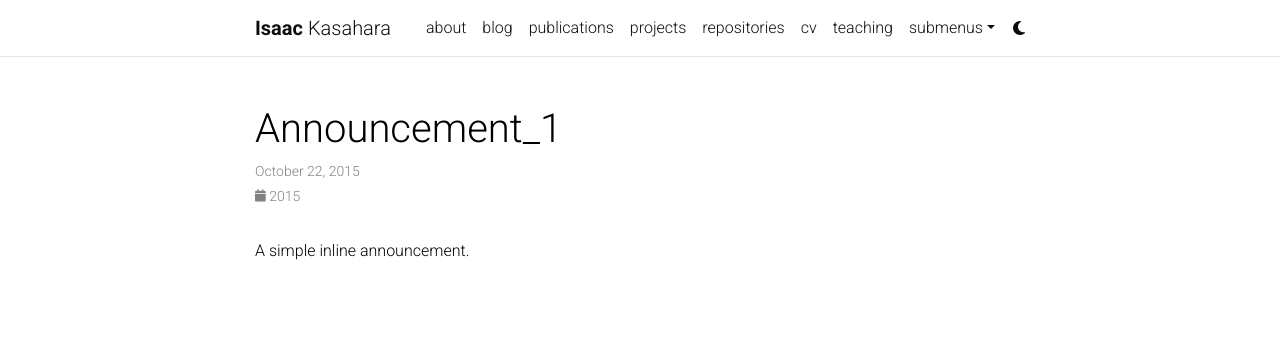
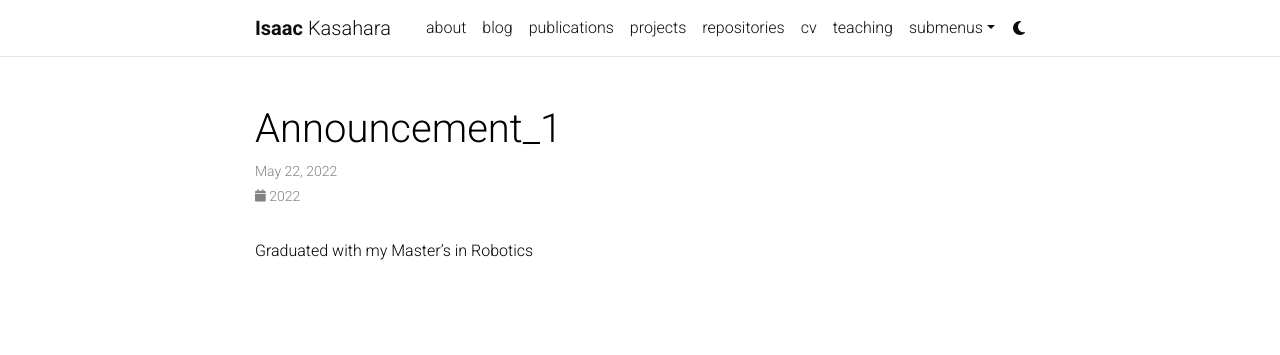
Before and after one commit to Kasai2020/Kasai2020.github.io, a Jekyll site: the page built from _news/announcement_1.md, in a window 1280 px wide. Shown: the top 355 px of the page. Built offline with Jekyll 4.4.1, drawn with Linux system fonts in a browser that asks for light colours; comment, search, counter and statistics services are not loaded; a style sheet for code colours, icons or effects is not loaded.

Commit message:
Update announcement_1.md

```diff
--- a/_news/announcement_1.md
+++ b/_news/announcement_1.md
@@ -1,8 +1,8 @@
 ---
 layout: post
-date: 2015-10-22 15:59:00-0400
+date: 2022-5-22 15:59:00-0400
 inline: true
 related_posts: false
 ---
 
-A simple inline announcement.
+Graduated with my Master's in Robotics
```
